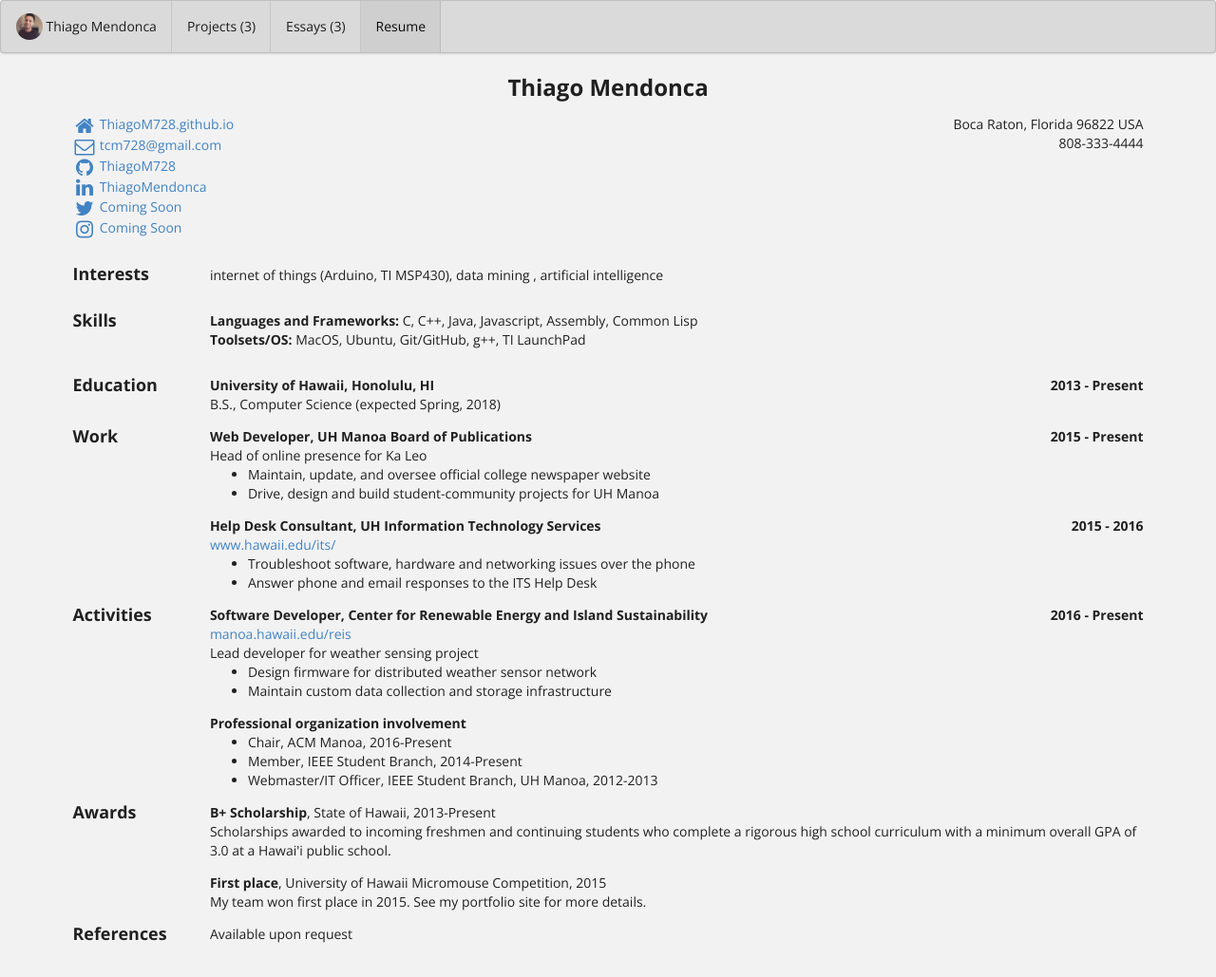
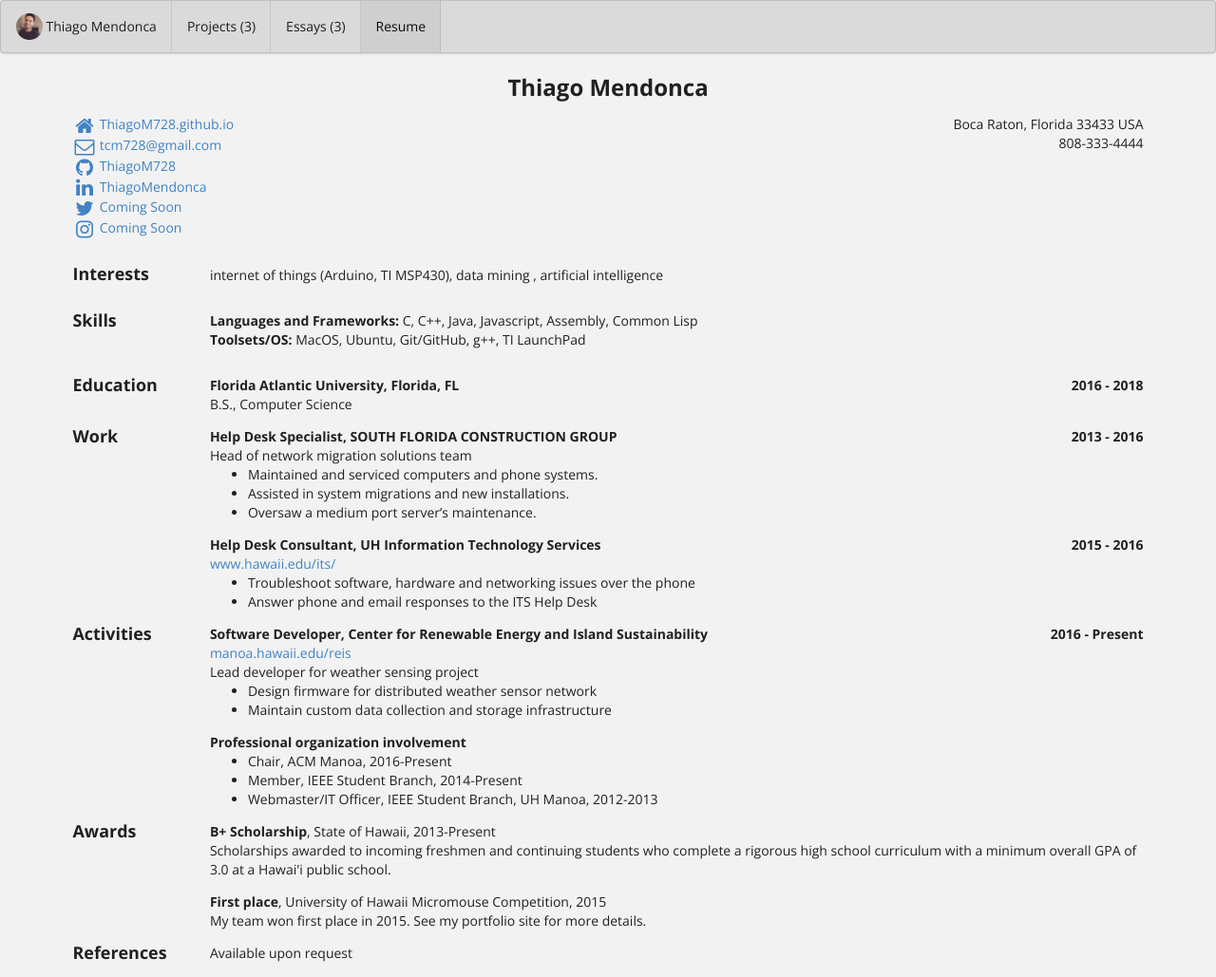
Before and after one commit to ThiagoM728/ThiagoM728.github.io, a Jekyll site: the page built from bio/index.html, in a window 1280 px wide. Shown: the whole page at 95% size. Built offline with Jekyll 4.4.1, drawn with Linux system fonts in a browser that asks for light colours.

Commit message:
Update bio.json

```diff
--- a/_data/bio.json
+++ b/_data/bio.json
@@ -6,10 +6,10 @@
     "email": "tcm728@gmail.com",
     "phone": "808-333-4444",
     "website": "https://ThiagoM728.github.io",
-    "summary": "I am studying for a B.S. in Computer Science in the Department of Information and Computer Sciences at the University of Hawaii. I expect to graduate in Spring, 2020.",
+    "summary": "Reliable, solid performer, and detailed oriented recent graduate in Computer Science at Florida Atlantic University looking for full-time entry level positions. Seeking to maximize my Computer Science Degree. Highly motivated to successfully achieve and exceed performance and productivity goals.",
     "location": {
       "address": "",
-      "postalCode": "96822",
+      "postalCode": "33433",
       "city": "Boca Raton",
       "countryCode": "USA",
       "region": "Florida"
@@ -83,27 +83,28 @@
   ],
   "education": [
     {
-      "institution": "University of Hawaii, Honolulu, HI",
-      "area": "Computer Science (expected Spring, 2018)",
+      "institution": "Florida Atlantic University, Florida, FL",
+      "area": "Computer Science",
       "studyType": "B.S.",
-      "startDate": "2013-09-01",
-      "endDate": "Present",
-      "gpa": "",
+      "startDate": "2016",
+      "endDate": "2018",
+      "gpa": 3.56"",
       "courses": [
       ]
     }
   ],
   "work": [
     {
-      "company": "UH Manoa Board of Publications",
-      "position": "Web Developer",
+      "company": "SOUTH FLORIDA CONSTRUCTION GROUP ",
+      "position": "Help Desk Specialist",
       "website": "",
-      "startDate": "2015-08-01",
-      "endDate": "Present",
-      "summary": "Head of online presence for Ka Leo",
+      "startDate": "2013",
+      "endDate": "2016",
+      "summary": "Head of network migration solutions team",
       "highlights": [
-        "Maintain, update, and oversee official college newspaper website",
-        "Drive, design and build student-community projects for UH Manoa"
+        "Maintained and serviced computers and phone systems.",
+        "Assisted in system migrations and new installations.",
+        "Oversaw a medium port server’s maintenance."
       ]
     },
     {
```
